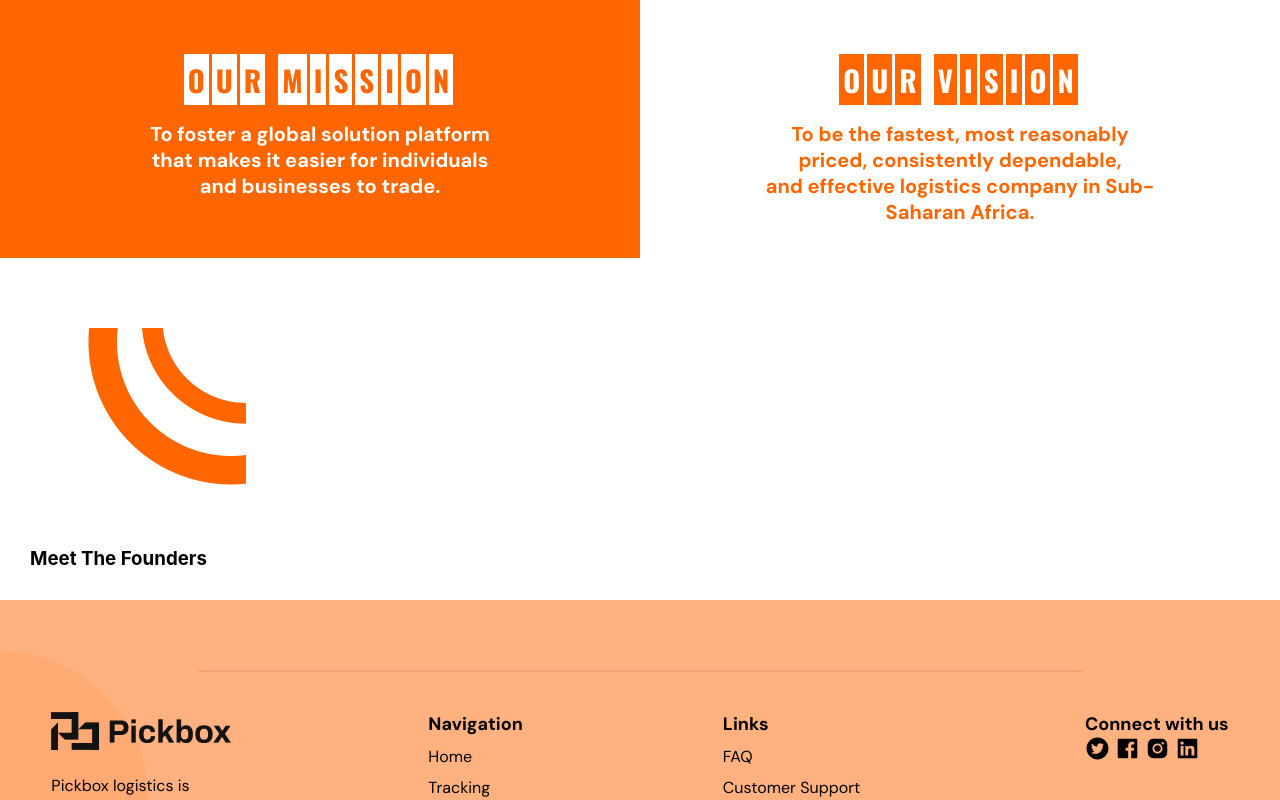
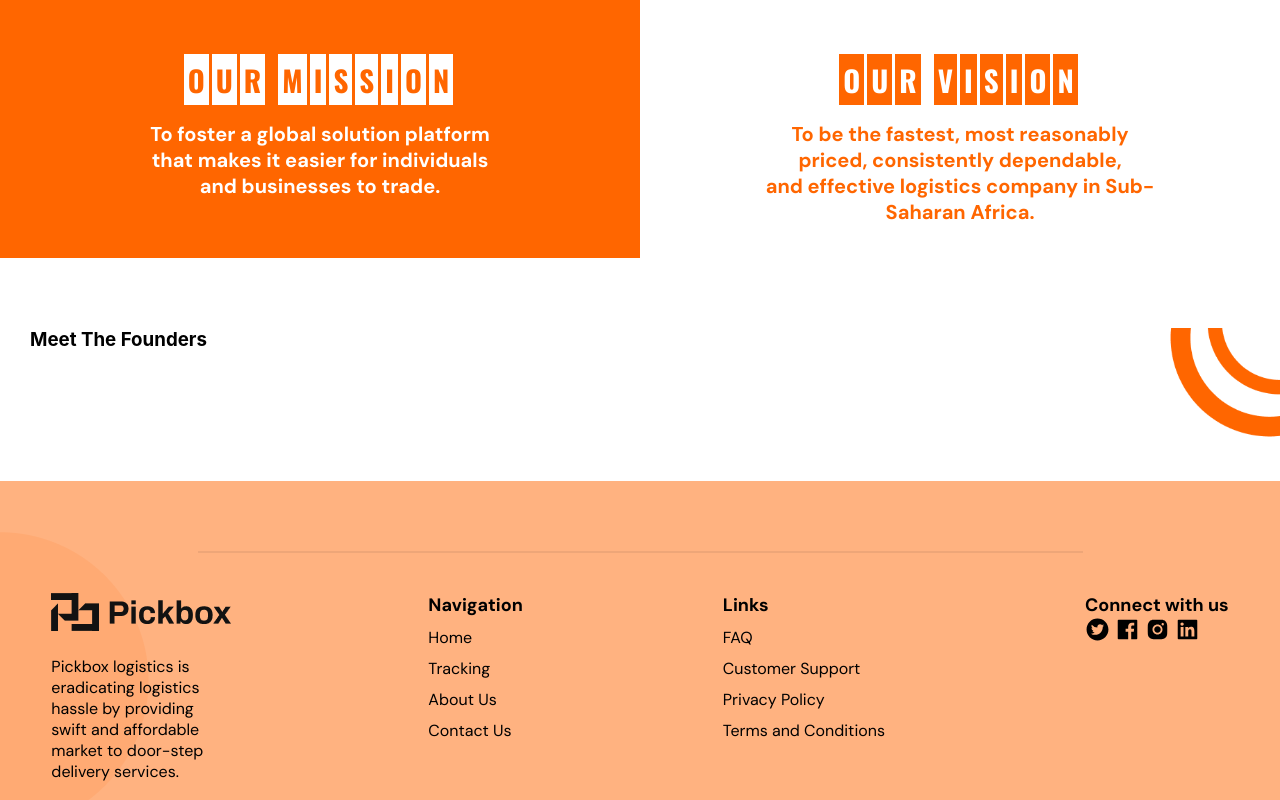
Before and after one commit to Pickbox-Project/Pickbox-frontend, a React (Create React App) app: page /aboutus in a window 1280 px wide. Shown: the part 524-1324 px from the top of the page. Built offline with nearby package versions, Linux system fonts and the light colour scheme.

Commit message:
Added Founders Component to About Component

```diff
--- a/src/Components/Founders/Founders.css
+++ b/src/Components/Founders/Founders.css
@@ -1,3 +1,10 @@
 .founders-container {
     padding: 30px;
+    margin-bottom: 100px;
 }
+
+.founders-vector-right {
+    position: absolute;
+    right: 0;
+    width: 150px;
+}
--- a/src/Components/Founders/Founders.jsx
+++ b/src/Components/Founders/Founders.jsx
@@ -5,7 +5,11 @@ import vectorRight from "../../Assets/images/vector right.png";
 const Founders = () => {
   return (
     <div className="founders-container">
-      <img src={vectorRight} alt="Vector Right" />
+      <img
+        src={vectorRight}
+        alt="Vector Right"
+        className="founders-vector-right"
+      />
       <div className="founder-text">
         <h3>Meet The Founders</h3>
       </div>
```
